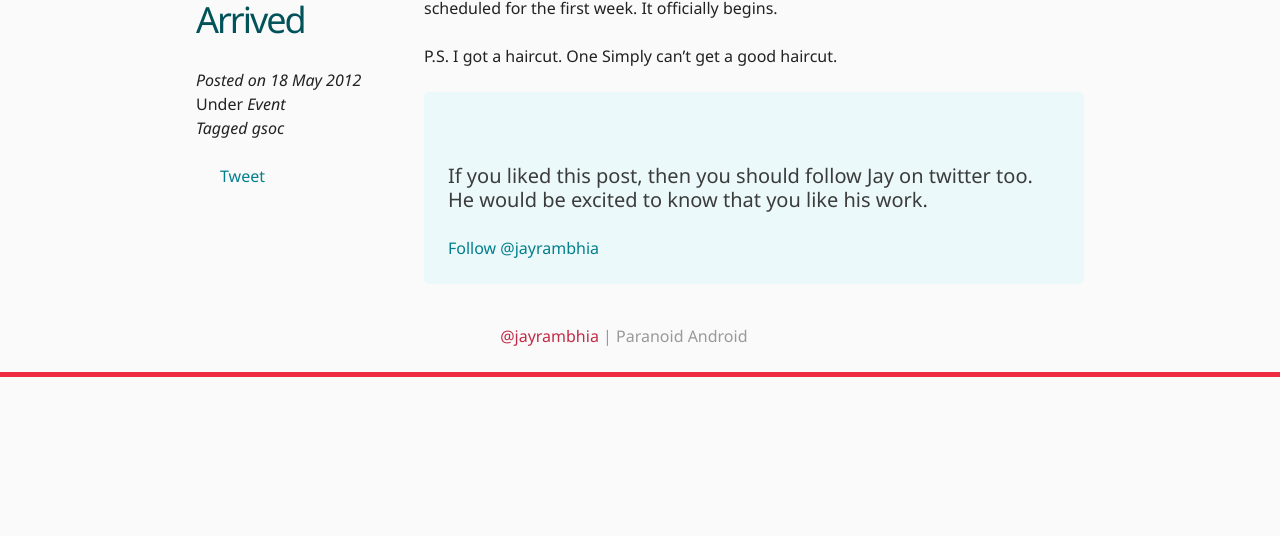
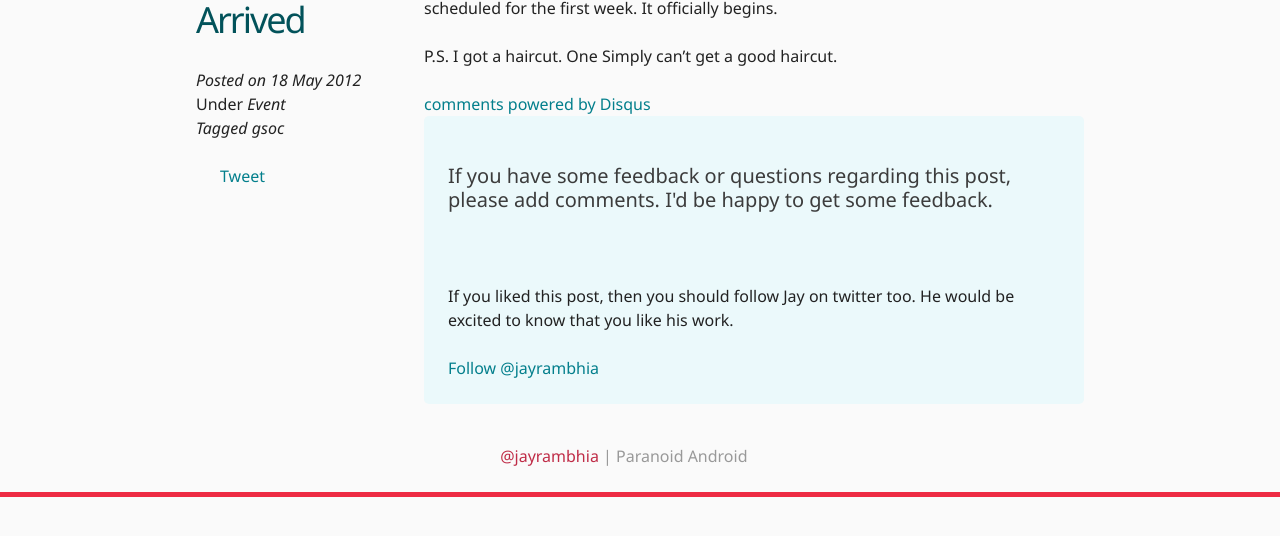
Before and after one commit to jayrambhia/jayrambhia.github.com, a Jekyll site: the page built from _posts/2012-05-18-gsoc-2012-package-arrived.markdown, in a window 1280 px wide, cut to the strip 324-860 px from the top of the page. Built offline with Jekyll 4.4.1, drawn with Linux system fonts in a browser that asks for light colours; nearby versions of some CDN libraries; library files that are not in the unit come from our copies; comment, search, counter and statistics services are not loaded.

Commit message:
Disqus added

```diff
--- a/_layouts/post.html
+++ b/_layouts/post.html
@@ -16,9 +16,28 @@
 		<article class="post--content">
 	  	{{ content }}
 		</article><!-- post-content -->
+
+
+    <noscript>Please enable JavaScript to view the <a href="http://disqus.com/?ref_noscript">comments powered by Disqus.</a></noscript>
+    <a href="http://disqus.com" class="dsq-brlink">comments powered by <span class="logo-disqus">Disqus</span></a>
+
+
 		<footer class="post--footer"></footer><!-- post-footer -->
     <section class="meta--info island">
       <p class="lead">
+        <br/>If you have some feedback or questions regarding this post, please add comments. I'd be happy to get some feedback.<br/>
+            <div id="disqus_thread"></div>
+    <script type="text/javascript">
+        /* * * CONFIGURATION VARIABLES: EDIT BEFORE PASTING INTO YOUR WEBPAGE * * */
+        var disqus_shortname = 'jayrambhia'; // required: replace example with your forum shortname
+
+        /* * * DON'T EDIT BELOW THIS LINE * * */
+        (function() {
+            var dsq = document.createElement('script'); dsq.type = 'text/javascript'; dsq.async = true;
+            dsq.src = 'http://' + disqus_shortname + '.disqus.com/embed.js';
+            (document.getElementsByTagName('head')[0] || document.getElementsByTagName('body')[0]).appendChild(dsq);
+        })();
+    </script>
         <br/><br/>If you liked this post, then you should follow Jay on twitter too. He would be excited to know that you like his work.
       </p>
       <a href="https://twitter.com/jayrambhia" class="twitter-follow-button" data-show-count="false">Follow @jayrambhia</a>
```
